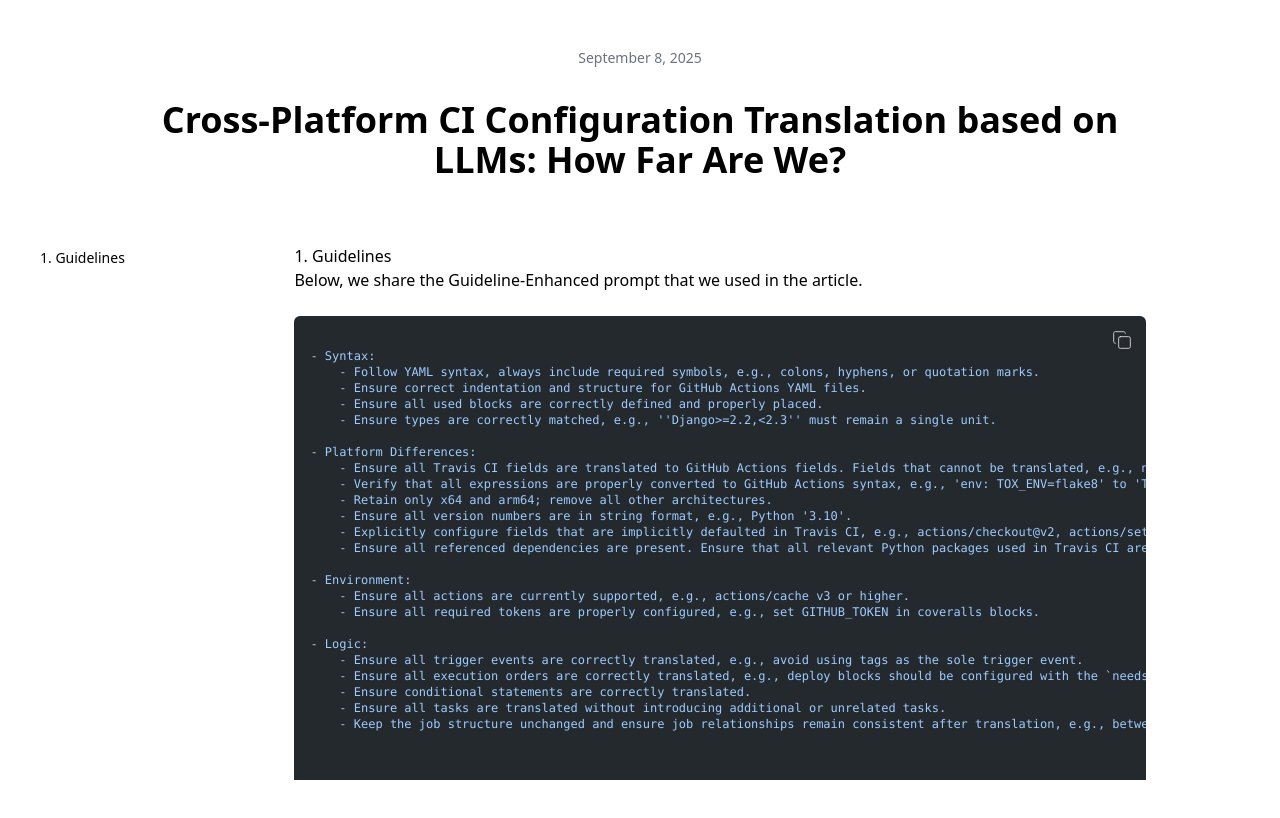
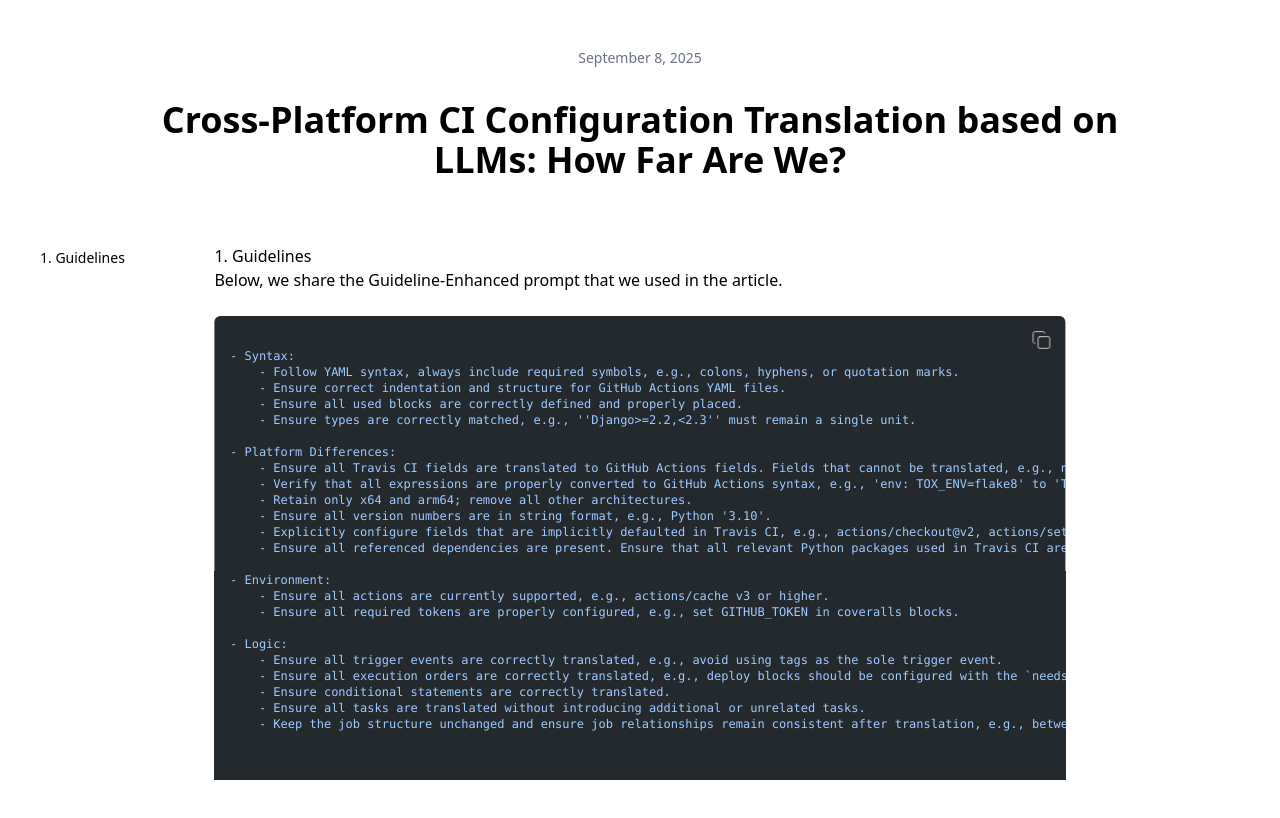
Before and after one commit to citranslation/citranslation.github.io, a plain HTML site: page index.html in a window 1280 px wide. Drawn offline with nearby package versions, Linux system fonts and the light colour scheme.

Commit message:
update index.html changes the page

```diff
--- a/index.html
+++ b/index.html
@@ -37,7 +37,7 @@
                                     </ul>
                                 </nav>
                             </aside>
-                            <div class="mx-auto w-full max-w-[clamp(80ch,80vw,100ch)] px-4 sm:px-8">
+                            <div class="absolute left-1/2 transform -translate-x-1/2 w-full max-w-[clamp(80ch,80vw,100ch)] px-4 sm:px-8">
                                 <div class="flex flex-col space-y-6">
                                     <article class="prose prose-sm sm:prose-base max-w-none dark:prose-invert">
                                         <h1 class="group relative cursor-pointer scroll-mt-24" id="1-guidelines">
```
